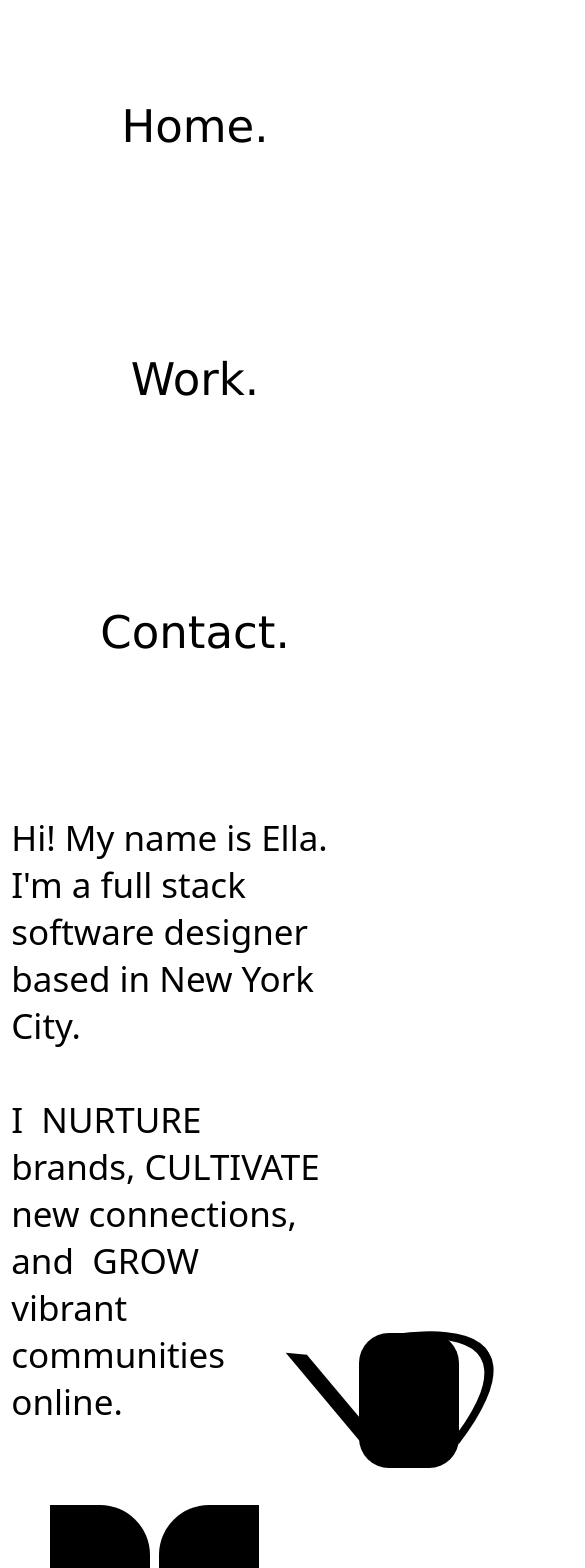
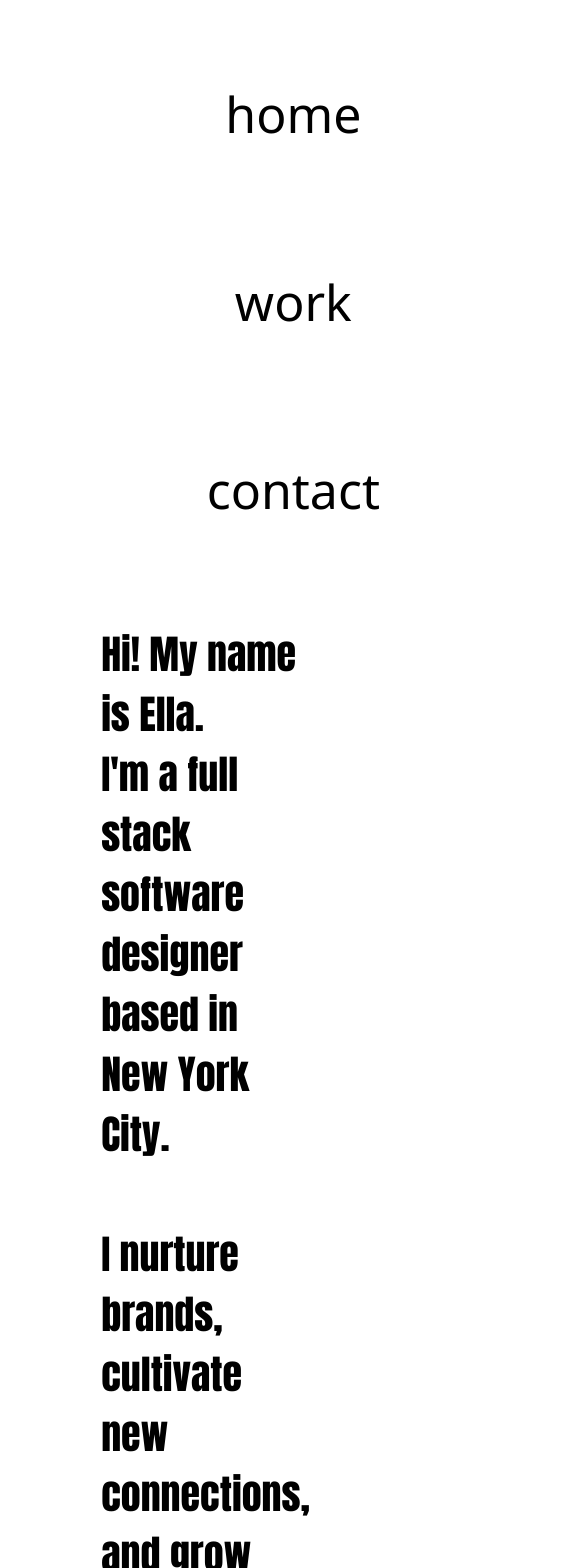
Before and after one commit to ellafreudenberger/Portfolio-Website, a React (Create React App) app in the folder my-portfolio/: page / in a window 390 px wide. Shown: the top 1568 px of the page, 585 px wide, since content can reach past the window. Built offline with nearby package versions, Linux system fonts and the light colour scheme.

Commit message:
restyling layout

```diff
--- a/my-portfolio/src/components/nav.js
+++ b/my-portfolio/src/components/nav.js
@@ -5,9 +5,9 @@ function PortfolioNav () {
     return (
        <nav>
          <ul>
-             <li><a href="/">Home.</a></li>
-             <li><a href="/projects">Work.</a></li>
-             <li><a href="/contact">Contact.</a></li>
+             <li><a href="/">home</a></li>
+             <li><a href="/projects">work</a></li>
+             <li><a href="/contact">contact</a></li>
           </ul>
        </nav>
     );
--- a/my-portfolio/src/index.css
+++ b/my-portfolio/src/index.css
@@ -11,12 +11,7 @@ body {
   position: relative;
 }
 
-/* Media query for smaller screens */
-@media (max-width: 768px) {
-   .shape {
-    margin: -600px;
-  }
-}
+
 
 .shape-container {
   display: flex;
@@ -265,35 +260,26 @@ body {
 .home-page {
   position: relative;
   display: flex;
+  flex-direction: column; /* Display children in a column */
   justify-content: center; /* Center horizontally */
   align-items: center; /* Center vertically */
-}
-
-/* Media query for smaller screens */
-@media (max-width: 768px) {
-  .profile-pic {
-   margin-bottom: 600px;/* Adjust the scale factor as needed */
- }
 }
 
 .about-me {
   position: relative;
   display: flex;
+  font-family: Impact, Haettenschweiler, 'Arial Narrow Bold', sans-serif;
+  font-size: 40px;
+  text-align: left;
   justify-content: center;
-  align-items: center;
-  font-family: system-ui, -apple-system, BlinkMacSystemFont, 'Segoe UI', Roboto, Oxygen, Ubuntu, Cantarell, 'Open Sans', 'Helvetica Neue', sans-serif;
-  font-size: 35px;
-  text-align: center;
-  margin-bottom: 50px;
-  margin-left: 400px;
-  margin-right: 400px;
+  margin-left: 120px;
+  margin-right: 45%;
 }
 
 @media (max-width: 768px) {
   .about-me {
-   margin-bottom: 600px;
-   margin-left: 80px;
-   margin-right: 30px;
    text-align: left;
+   margin-right: 25%;
+   margin-top: -80px;
  }
 }
--- a/my-portfolio/src/pages/Home.js
+++ b/my-portfolio/src/pages/Home.js
@@ -5,11 +5,15 @@ import WateringCan from '../components/wateringCan';
 export const Home = () => {
     return (
         <div className="home-page">
+            <div>
             <p className="about-me"> Hi! My name is Ella. <br />
                 I'm a full stack software designer based in New York City. <br /><br />
-              I &nbsp;NURTURE&nbsp; brands,&nbsp;CULTIVATE&nbsp; new connections, and &nbsp;GROW&nbsp; vibrant communities online.
+              I nurture brands, cultivate new connections, and grow vibrant communities online.
             </p>
+            </div>
+            <div className="watering-can">
             <WateringCan />
+            </div>
         </div>
     );
 }
--- a/my-portfolio/src/styling/nav.css
+++ b/my-portfolio/src/styling/nav.css
@@ -1,24 +1,19 @@
 nav {
     display: flex;
-    justify-content: center;
   /* background-image: linear-gradient(to right, rgb(250, 238, 238), rgb(253, 252, 240),rgb(252, 243, 245), rgb(250, 241, 252), rgb(244, 255, 248),rgb(243, 243, 251)); */
     border: none;
     width: 100%;
-    margin-bottom: 20px;
+    margin: 20px;
     top: 0;
-    left: 0;
   }
 
   ul {
     list-style-type: none;
-    margin: 0;
-    padding: 0;
-    text-align: center;
-    font-size: 45px;
-    font-family: 'Lucida Sans', 'Lucida Sans Regular', 'Lucida Grande', 'Lucida Sans Unicode', Geneva, Verdana, sans-serif;
+    font-size: 25px;
+    font-family: system-ui, -apple-system, BlinkMacSystemFont, 'Segoe UI', Roboto, Oxygen, Ubuntu, Cantarell, 'Open Sans', 'Helvetica Neue', sans-serif;
     display: flex;
     flex-direction: row;
-    justify-content: center;
+    justify-content: flex-end;
   }
 
   li {
@@ -27,7 +22,7 @@ nav {
 
   li a {
     display: inline-block;
-    padding: 100px 60px;
+    padding: 10px 30px;
     color: black;
     text-decoration: none;
   }
@@ -40,9 +35,18 @@ nav {
     color: transparent; /* Hide text color */
   }
 
-/* Media query for small screens */
+
+/* Media queries for adjusting font size based on screen width */
 @media (max-width: 768px) {
     ul {
-      flex-direction: column; /* Change to vertical layout */
+        font-size: 50px;
+        flex-direction: column;
+        align-items: center;
     }
-  }
+
+    li {
+        margin-bottom: 100px;
+        text-align: center;
+        margin-left: 100%;
+    }
+}
--- a/my-portfolio/src/styling/wateringCan.css
+++ b/my-portfolio/src/styling/wateringCan.css
@@ -1,5 +1,11 @@
+.watering-can {
+    display: flex;
+    position: relative;
+}
+
 .button-container {
     position: relative;
+    left: 500px;
 }
 
 .cylinder-button {
```
